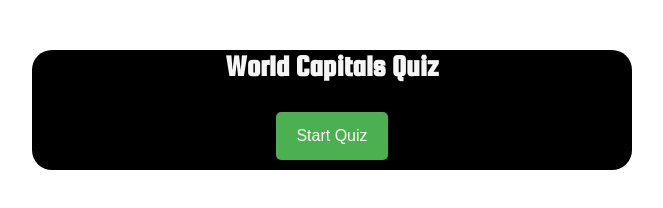
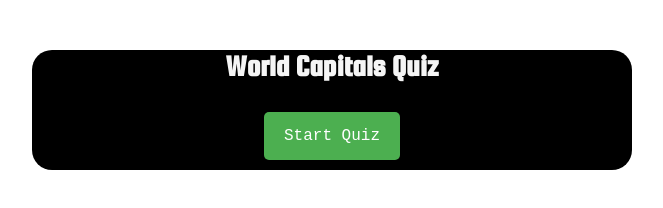
Before and after one commit to shumaela/sh-timedquiz, a plain HTML site: page index.html in a window 1280 px wide. Shown: the whole page, without its empty margins (308-971 px from the left). Drawn offline with Linux system fonts and the light colour scheme; files whose address does not match are found by name.

Commit message:
linked new font, further css updates - button/options styling etc.

```diff
--- a/Develop/style.css
+++ b/Develop/style.css
@@ -48,4 +48,6 @@ body {
 
   button {
     margin: 10px;
+    font-family: monospace;
+    cursor: pointer;
   }
```
